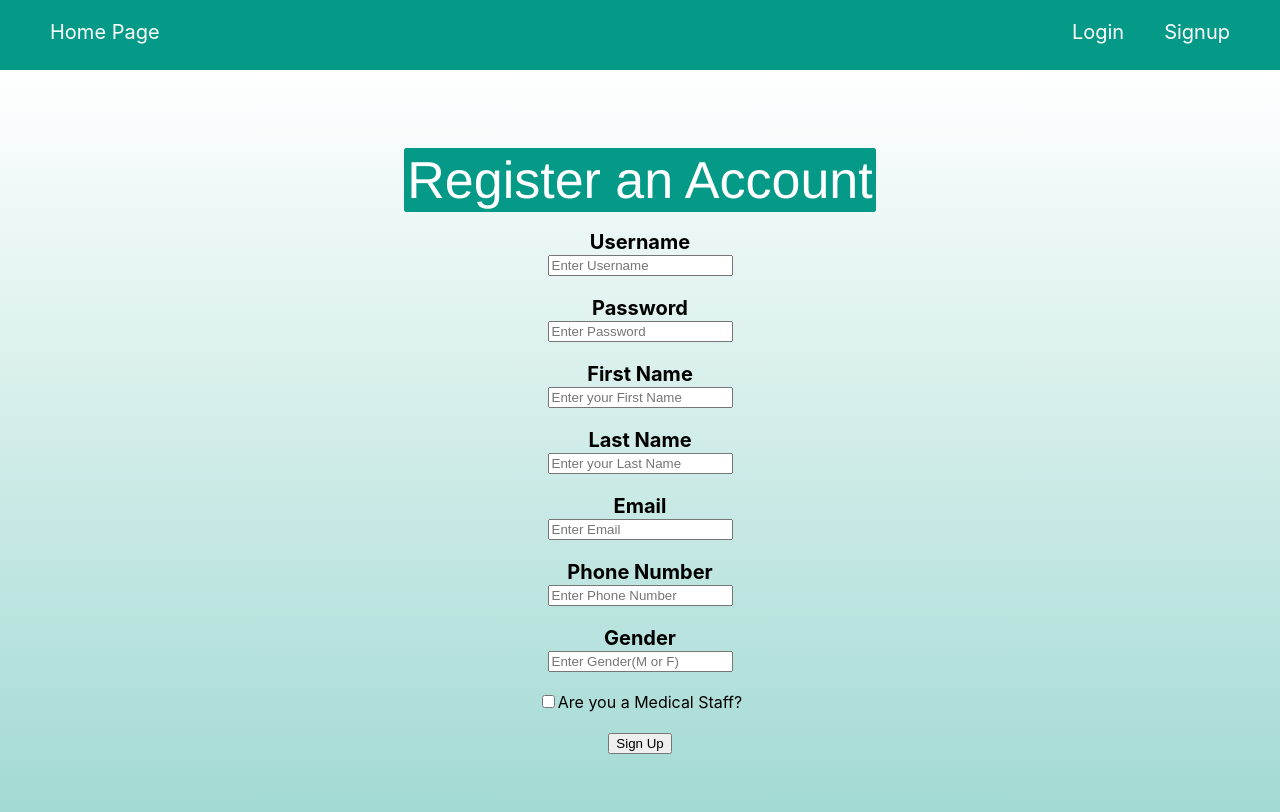
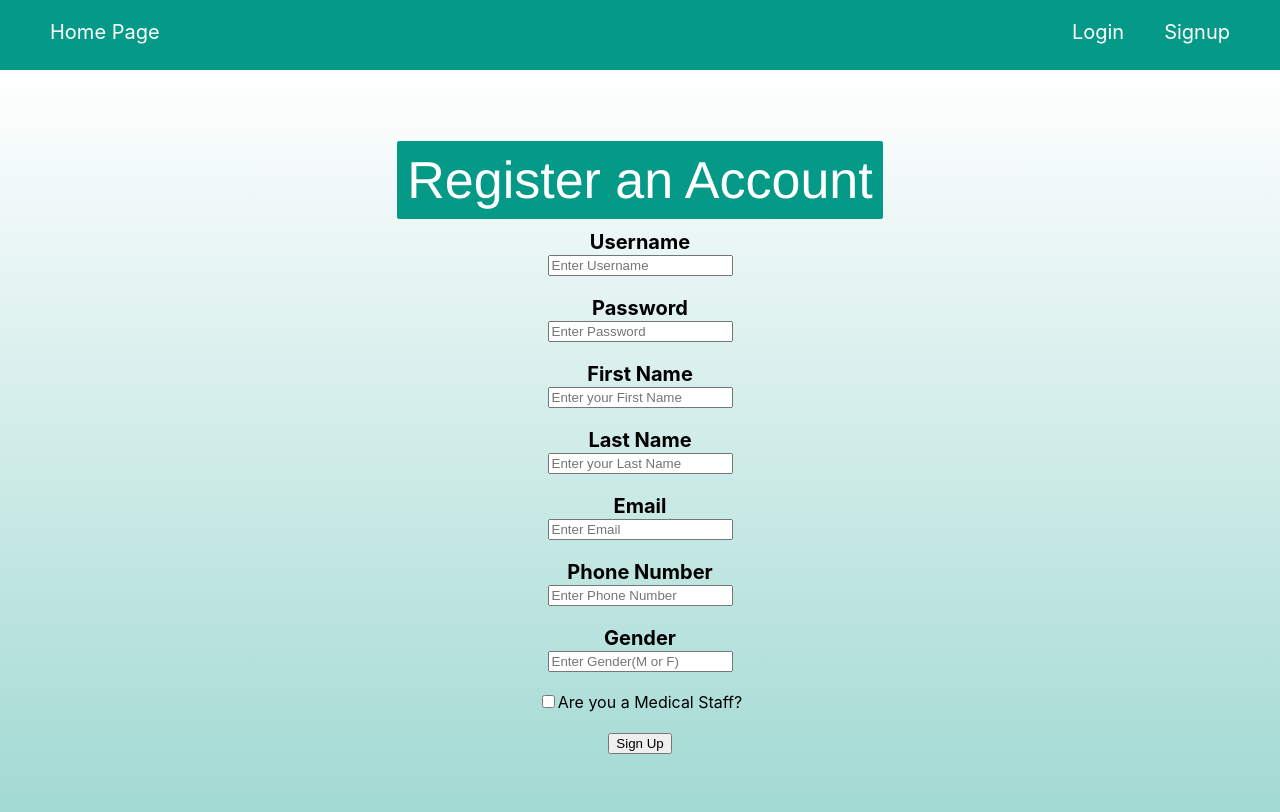
Before and after one commit to Oiman23/SJCS-Clinic, a React (Create React App) app in the folder Website Code/client/: page /signup in a window 1280 px wide. Shown: the top 812 px of the page. Built offline with nearby package versions, Linux system fonts and the light colour scheme.

Commit message:
Update App.css

```diff
--- a/Website Code/client/src/webPages.js/App.css
+++ b/Website Code/client/src/webPages.js/App.css
@@ -43,7 +43,7 @@ h.title{
   font-family: Helvetica;
   color:white;
   background-color: rgb(5, 154, 136);
-  border: 3px solid rgb(5, 154, 136);
+  border: 10px solid rgb(5, 154, 136);
   border-radius: 3px;
 }
 
```
